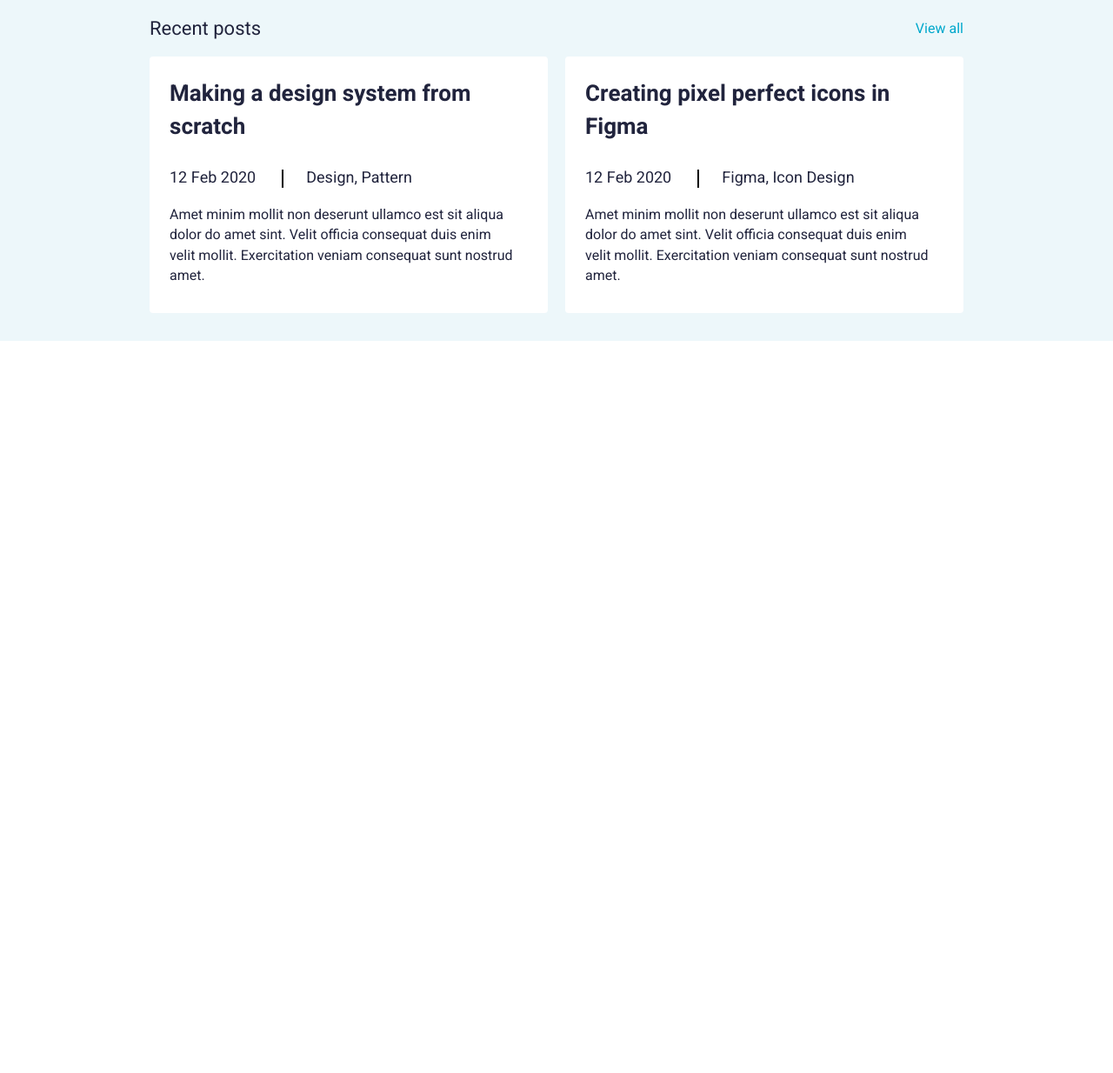
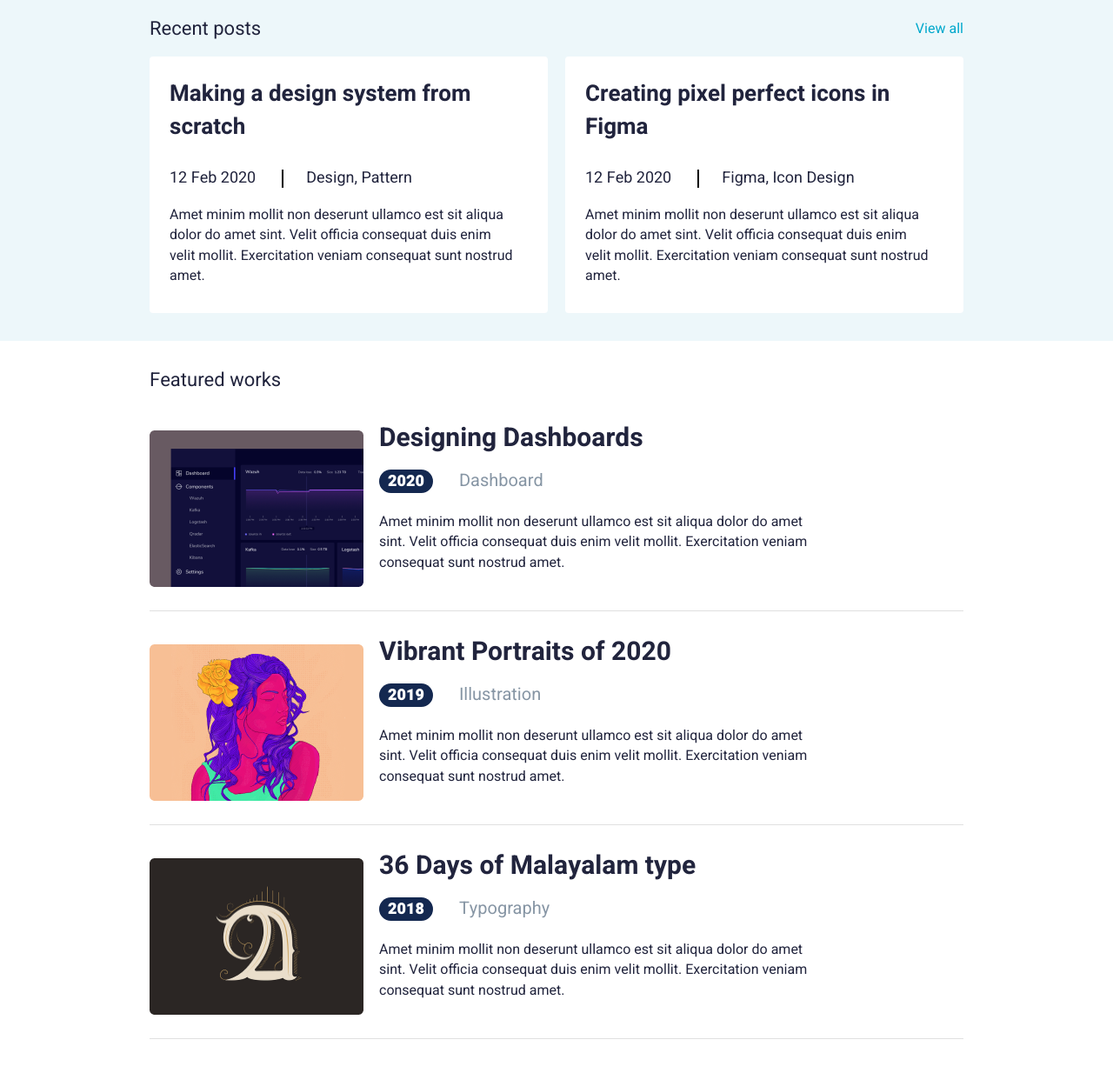
Before and after one commit to ngoclien08/html-css-training, a website built with Parcel: page src/index.html in a window 1280 px wide. Shown: the part 613-1847 px from the top of the page at 87% size. Before the commit the page ends 1005 px from the top, so only its background shows below. Built offline with nearby package versions, Linux system fonts and the light colour scheme.

Commit message:
Implement featured-works section

```diff
--- a/src/index.html
+++ b/src/index.html
@@ -67,5 +67,50 @@
         </div>
     </div>
   </section>
+
+  <section class="featured-works-container">
+    <h2 class="featured-works-title">Featured works</h2>
+    <div class="featured-works-list">
+      <div class="card-post-container">
+        <div class="card-post-image-wrapper">
+          <img class="card-post-image" src="assets/images/dashboards.png" alt="dashboards">
+        </div>
+        <div class="card-post-content">
+          <h3 class="card-post-heading">Designing Dashboards</h3>
+          <span class="card-post-year">2020</span>
+          <span class="card-post-category">Dashboard</span>
+          <p class="card-post-description">Amet minim mollit non deserunt ullamco est sit aliqua dolor do amet sint. Velit
+           officia consequat duis enim velit mollit. Exercitation veniam consequat sunt nostrud amet.</p>
+
+        </div>
+      </div>
+
+      <div class="card-post-container">
+        <div class="card-post-image-wrapper">
+          <img class="card-post-image" src="assets/images/portraits.png" alt="portraits">
+        </div>
+        <div class="card-post-content">
+          <h3 class="card-post-heading">Vibrant Portraits of 2020</h3>
+          <span class="card-post-year">2019</span>
+          <span class="card-post-category">Illustration</span>
+          <p class="card-post-description">Amet minim mollit non deserunt ullamco est sit aliqua dolor do amet sint. Velit
+           officia consequat duis enim velit mollit. Exercitation veniam consequat sunt nostrud amet.</p>
+        </div>
+      </div>
+
+      <div class="card-post-container">
+        <div class="card-post-image-wrapper">
+          <img class="card-post-image" src="assets/images/malayalam.png" alt="malayalam">
+        </div>
+        <div class="card-post-content">
+          <h3 class="card-post-heading">36 Days of Malayalam type</h3>
+          <span class="card-post-year">2018</span>
+          <span class="card-post-category">Typography</span>
+          <p class="card-post-description">Amet minim mollit non deserunt ullamco est sit aliqua dolor do amet sint. Velit officia
+           consequat duis enim velit mollit. Exercitation veniam consequat sunt nostrud amet.</p>
+        </div>
+      </div>
+    </div>
+  </section>
 </body>
 </html>
--- /dev/null
+++ b/src/styles/components/card-post.css
@@ -0,0 +1,106 @@
+.card-post-container {
+  display: flex;
+  flex-direction: column;
+  overflow: hidden;
+  border-bottom: 1px solid #E0E0E0;
+  margin-bottom: 17px;
+}
+
+.card-post-image-wrapper {
+  margin-bottom: 17px;
+}
+
+.card-post-heading {
+  font-weight: var(--font-weight-semibold);
+  font-size: 24px;
+  margin-bottom: 16px;
+}
+
+.card-post-year {
+  font-weight: var(--font-weight-bold);
+  font-size: var(--font-size-sm);
+  color: var(--color-light);
+  cursor: pointer;
+  background-color: #142850;
+  border-radius: 16px;
+  padding: 0 10px;
+}
+
+.card-post-category {
+  font-weight: var(--font-weight-regular);
+  font-size: var(--font-size-sm);
+  color: var(--light-text-color);
+  margin-left: 22px;
+  display: inline-block;
+}
+
+.card-post-description {
+  font-weight: var(--font-weight-regular);
+  font-size: var(--font-size-sm);
+  color: var(--dark-text-color);
+  margin: 24px 0 17px;
+  line-height: 23.5px;
+}
+
+@media screen and (min-width: 768px) {
+  .card-post-container {
+    display: flex;
+    flex-direction: row;
+    align-items: center;
+    gap: 16px;
+    overflow: hidden;
+    border-bottom: 1px solid #E0E0E0;
+    margin-bottom: 22px;
+  }
+
+  .card-post-image {
+    width: 236px;
+    height: 170px;
+  }
+
+  .card-post-heading {
+    font-size: var(--font-size-2xl);
+    margin-bottom: 20px;
+  }
+
+  .card-post-year {
+    font-size: var(--font-size-md);
+  }
+
+  .card-post-category {
+    font-size: var(--font-size-md);
+    margin-left: 22px;
+  }
+
+  .card-post-description {
+    width: 507px;
+    height: 93px;
+    margin: 22px 0 18px;
+  }
+}
+
+@media screen and (min-width: 1200px) {
+  .card-post-container {
+    gap: 18px;
+    margin-bottom: 32px;
+  }
+
+  .card-post-image {
+    width: 246px;
+    height: 180px;
+  }
+
+  .card-post-heading {
+    font-size: var(--font-size-3xl);
+    margin-bottom: 24px;
+  }
+
+  .card-post-category {
+    font-size: var(--font-size-lg);
+    margin-left: 26px;
+  }
+
+  .card-post-description {
+    margin: 26px 0 20px;
+  }
+}
--- a/src/styles/index.css
+++ b/src/styles/index.css
@@ -4,6 +4,7 @@
 @import url(./base/variables.css);
 @import url(./components/button.css);
 @import url(./components/card-info.css);
+@import url(./components/card-post.css);
 @import url(./breakpoints.css);
 @import url(./sections/header.css);
 @import url(./sections/hero.css);
--- a/src/styles/sections/featured-works.css
+++ b/src/styles/sections/featured-works.css
@@ -0,0 +1,54 @@
+.featured-works-container {
+  font-family: var(--font-family);
+  padding: 3px 13px 150px 18px;
+}
+
+.featured-works-title {
+  font-weight: var(--font-weight-regular);
+  font-size: var(--font-size-md);
+  justify-content: center;
+  align-items: center;
+  display: flex;
+  height: 60px;
+}
+
+.featured-works-list {
+  display: block;
+}
+
+@media screen and (min-width: 768px) {
+  .featured-works-container {
+    padding: 10px 70px 52px;
+  }
+
+  .featured-works-title {
+    font-weight: var(--font-weight-regular);
+    font-size: var(--font-size-lg);
+    justify-content: flex-start;
+    align-items: center;
+    display: flex;
+    height: 60px;
+  }
+  .featured-works-list {
+    margin-top: 17px;
+  }
+}
+
+@media screen and (min-width: 1200px) {
+  .featured-works-container {
+    padding: 15px 172px 83px;
+  }
+
+  .featured-works-title {
+    font-weight: var(--font-weight-regular);
+    font-size: var(--font-size-xl);
+    justify-content: flex-start;
+    align-items: center;
+    display: flex;
+    height: 60px;
+  }
+
+  .featured-works-list {
+    margin-top: 22px;
+  }
+}
```
